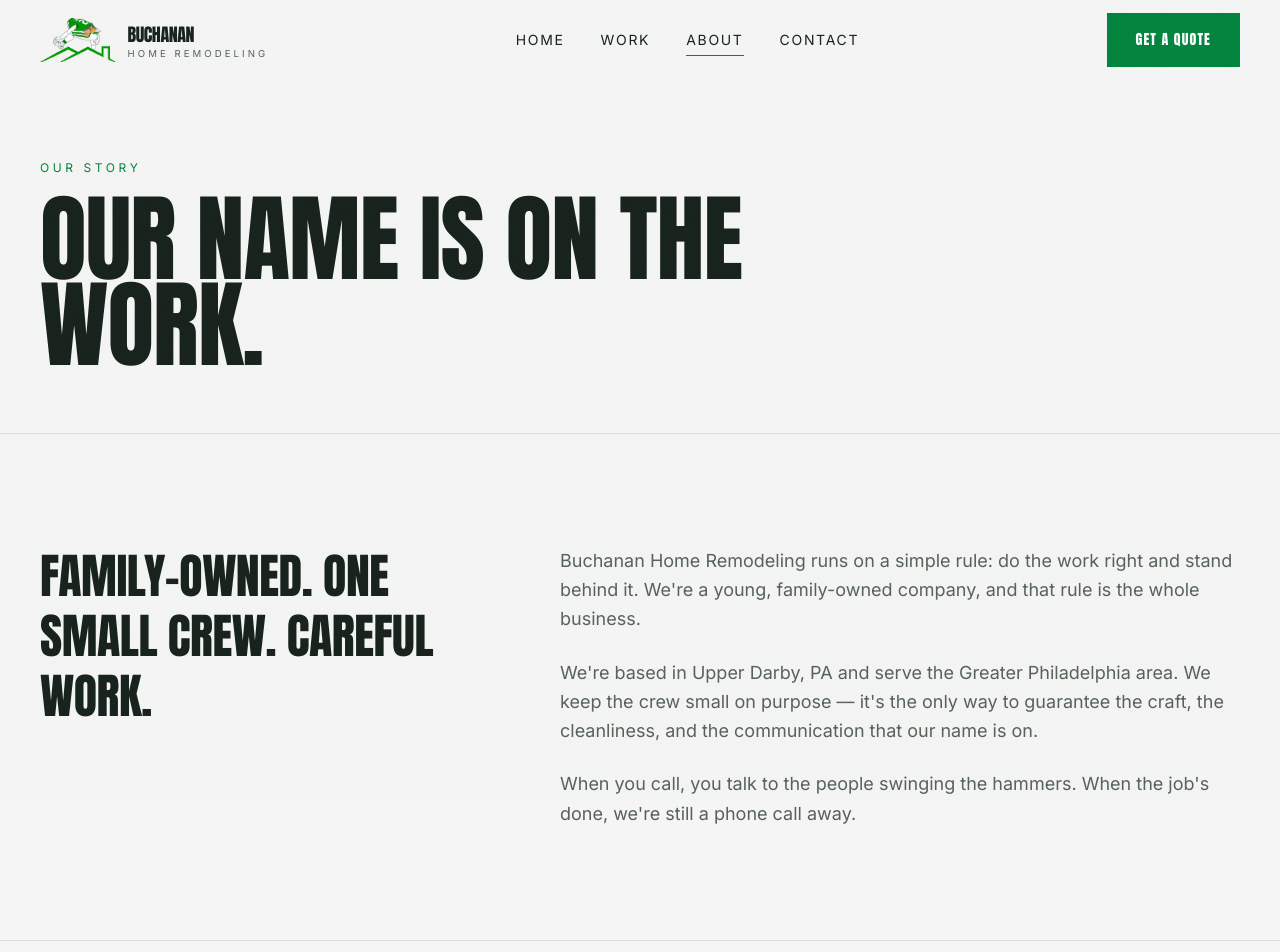
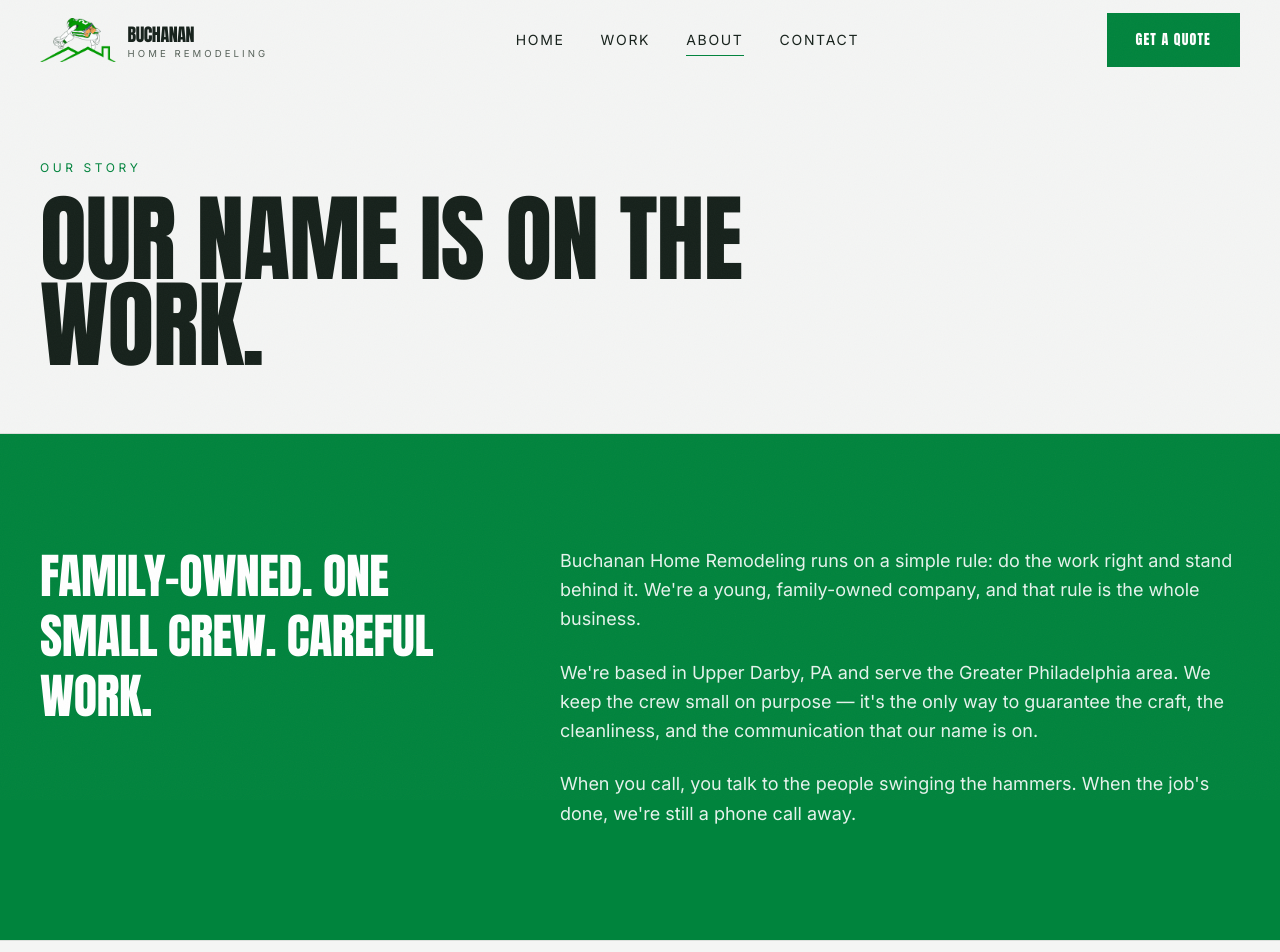
Before and after one commit to Buck0730/Buchanan-Family-Construction, a Next.js app: page /about in a window 1280 px wide. Shown: the top 952 px of the page. Built offline with nearby package versions, Linux system fonts and the light colour scheme.

Commit message:
About: make Family-owned intro a kelly-green band

```diff
--- a/app/(marketing)/about/page.tsx
+++ b/app/(marketing)/about/page.tsx
@@ -42,14 +42,14 @@
         </div>
       </header>
 
-      <section className="border-b border-steel px-6 py-20 lg:px-10 lg:py-28">
+      <section className="border-b border-steel bg-hazard px-6 py-20 lg:px-10 lg:py-28">
         <div className="mx-auto grid max-w-7xl gap-12 lg:grid-cols-12">
           <Reveal className="lg:col-span-5">
-            <h2 className="font-display text-4xl leading-tight text-ink sm:text-5xl">
+            <h2 className="font-display text-4xl leading-tight text-bone sm:text-5xl">
               Family-owned. One small crew. Careful work.
             </h2>
           </Reveal>
-          <Reveal className="space-y-6 text-lg leading-relaxed text-fog lg:col-span-7">
+          <Reveal className="space-y-6 text-lg leading-relaxed text-bone/90 lg:col-span-7">
             <p>
               Buchanan Home Remodeling runs on a simple rule: do the work
               right and stand behind it. We&apos;re a young, family-owned
```
